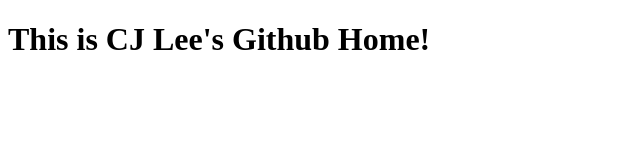
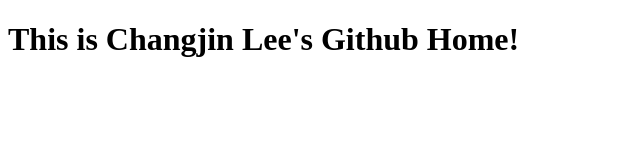
Before and after one commit to changjin-lee/changjinlee.github.io, a plain HTML site: page index.html in a window 1280 px wide. Shown: the whole page, without its empty margins (0-640 px from the left). Drawn offline with Linux system fonts and the light colour scheme.

Commit message:
Change body contents

```diff
--- a/index.html
+++ b/index.html
@@ -6,7 +6,7 @@
         <title>Changjin Lee</title>
     </head>
     <body>
-        <h1>This is CJ Lee's Github Home!</h1>
+        <h1>This is Changjin Lee's Github Home!</h1>
     </body>
 
 </html>
```
